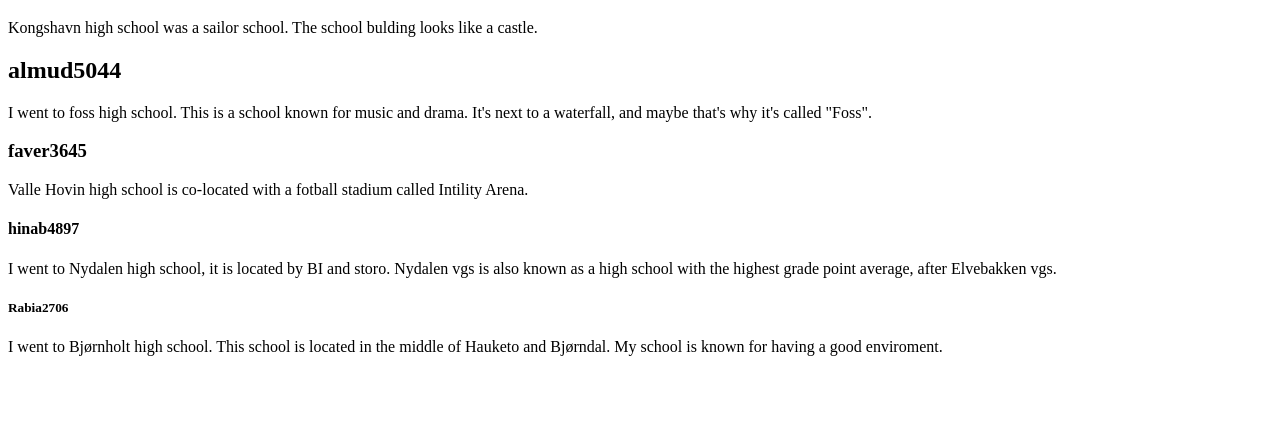
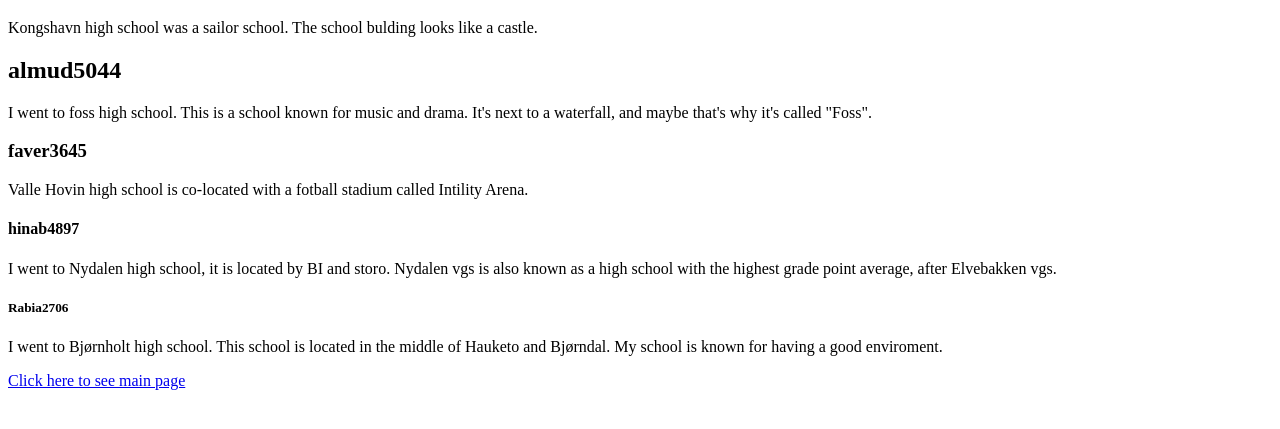
Before and after one commit to OsloMet-web/1stOblig-oblig-1-group-45, a plain HTML site: page vgs.html in a window 1280 px wide. Shown: the part 61-490 px from the top of the page. Drawn offline with Linux system fonts and the light colour scheme.

Commit message:
lenke til main page

```diff
--- a/vgs.html
+++ b/vgs.html
@@ -17,6 +17,9 @@
         <p>I went to Nydalen high school, it is located by BI and storo. Nydalen vgs is also known as a high school with the highest grade point average, after Elvebakken vgs.</p>
         <h5>Rabia2706</h5>
         <p>I went to Bjørnholt high school. This school is located in the middle of Hauketo and Bjørndal. My school is known for having a good enviroment.</p>
+        <a href = "index.html" title="next-page">
+            Click here to see main page
+        </a>
     </body>
 
     </html>
```
